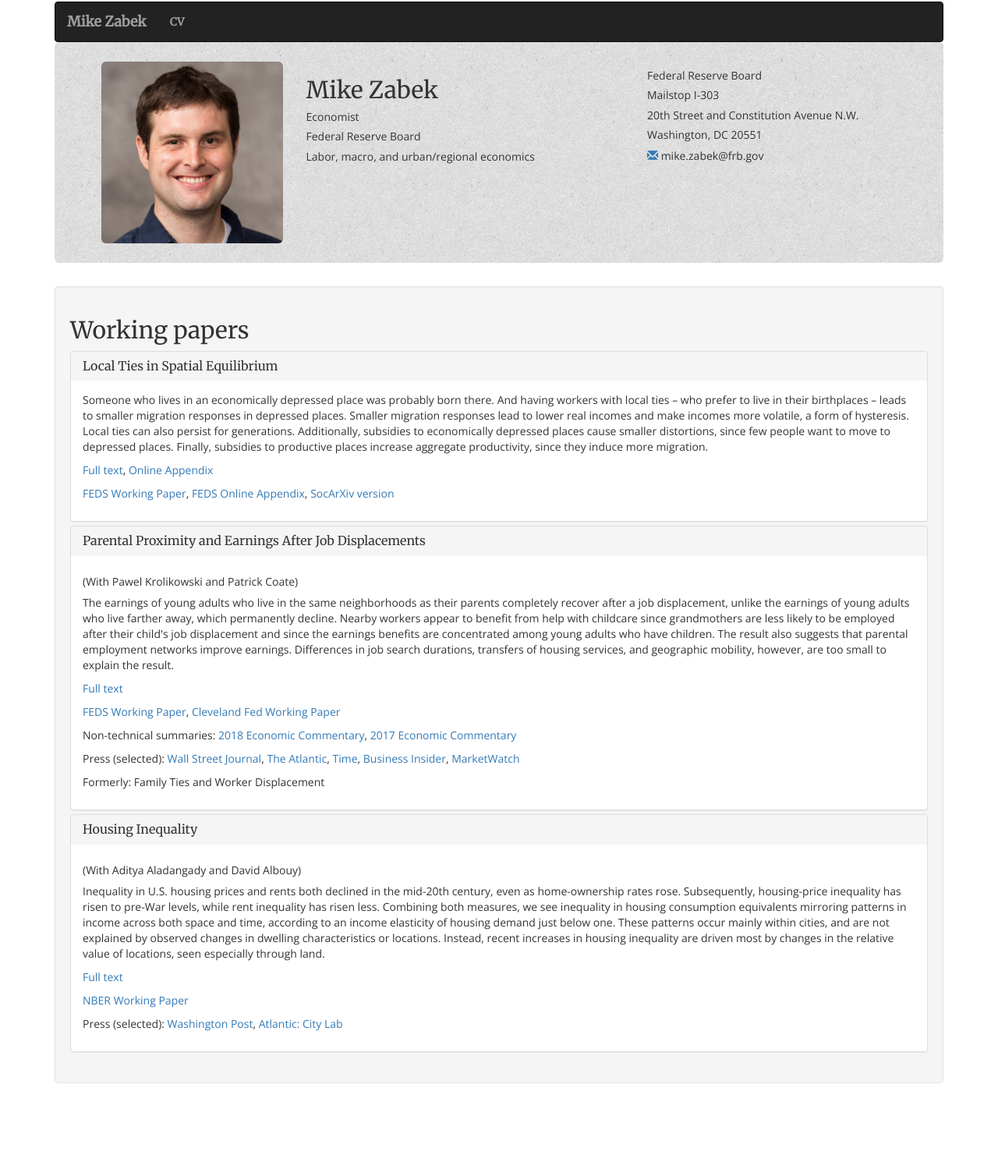
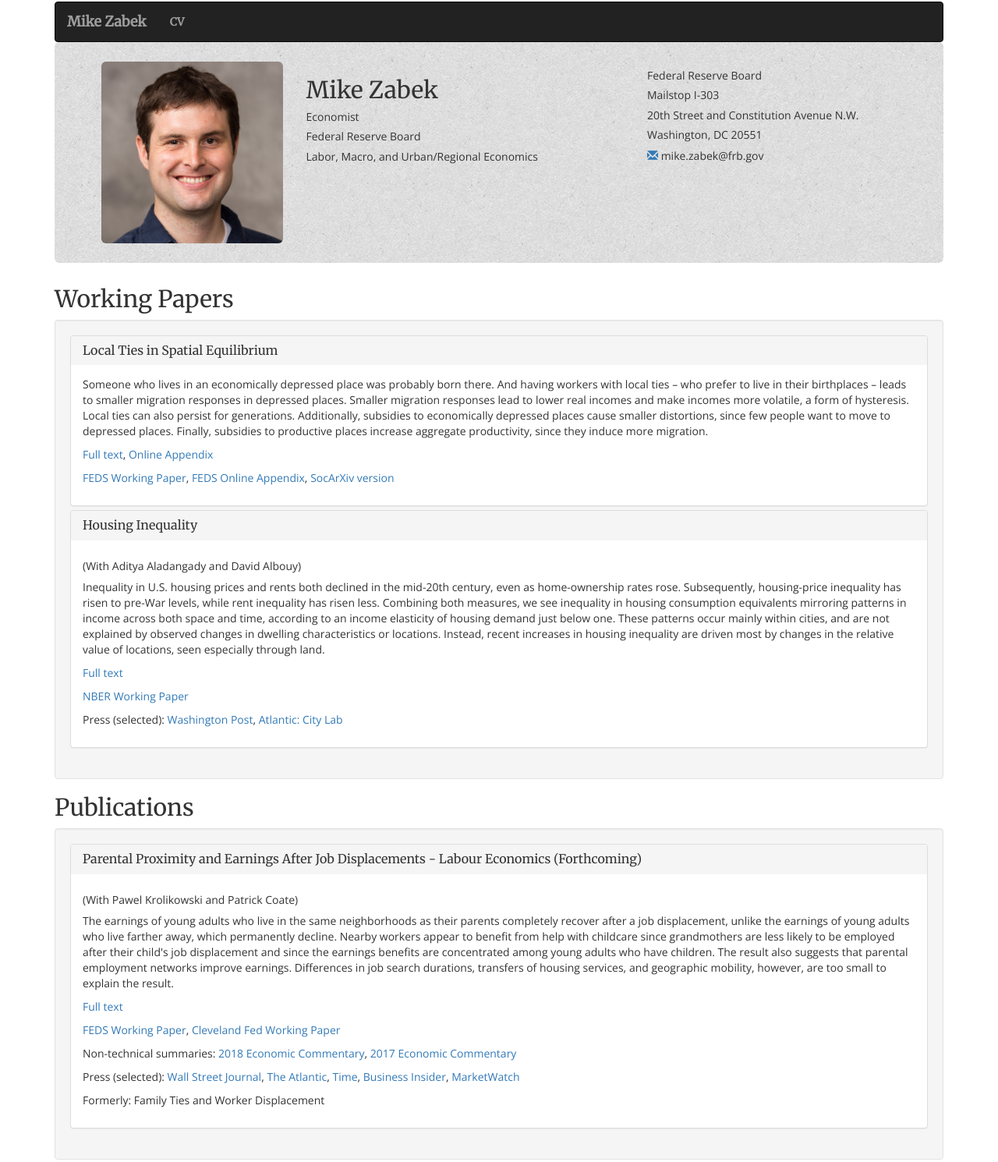
Before and after one commit to MZabek/MZabek.github.io, a plain HTML site: page index.html in a window 1280 px wide. Shown: the part 18-1508 px from the top of the page at 78% size. Before the commit the page ends 1447 px from the top, so only its background shows below. Drawn offline with nearby package versions, Linux system fonts and the light colour scheme.

Commit message:
Parental Promimity moved to publication in index (need to update CV)

```diff
--- a/index.html
+++ b/index.html
@@ -102,7 +102,7 @@
 	  <div class="col-xs-12 col-sm-5">
             <h2>Mike Zabek</h2>
             <h5>Economist</h5>
-            <h5>Federal Reserve Board            <h5>Labor, macro, and urban/regional economics</h5>
+            <h5>Federal Reserve Board            <h5>Labor, Macro, and Urban/Regional Economics</h5>
           </div>
 	  <div class="col-xs-12 col-sm-4">
 	    <h5> Federal Reserve Board </h5>
@@ -114,15 +114,14 @@
 	</div>
 	</div>
 	<!-- Wells for research papers, etc. -->
+      <h2>Working Papers</h2>
       <div class="row-fluid">
         <div class="well col-xs-12 col-sm-12">
-		<h2>Working papers</h2>
             <div class="panel-group" id="Papers">
                 <div class="panel panel-default">
                     <div class="panel-heading">
                         <!--a data-toggle="collapse" data-parent="#Papers" href="#PaperOne" class=""-->
                         <h3 class="panel-title">
-
                         <a href="./pdf/LocalTies_Manuscript.pdf"
                             onclick="trackOutboundLink('./pdf/LocalTies_Manuscript.pdf');
                             return false;">
@@ -154,12 +153,52 @@
                     </div>
                 </div>
                 <div class="panel panel-default">
+                  <div class="panel-heading">
+                      <!--a data-toggle="collapse" data-parent="#Papers" href="#PaperTwo" class=""-->
+                          <h3 class="panel-title"><a href='./pdf/HousingInequality.pdf'
+                              onclick="trackOutboundLink('./pdf/HousingInequality.pdf');
+                              return false;">
+                          Housing Inequality</a></h3>
+                  </div>
+                  <div id="PaperTwo" class="panel-body">
+                      <h5>(With Aditya Aladangady and David Albouy)</h5>
+                      <p>Inequality in U.S. housing prices and rents both declined in the mid-20th century, even as home-ownership rates rose. Subsequently, housing-price inequality has risen to pre-War levels, while rent inequality has risen less. Combining both measures, we see inequality in housing consumption equivalents mirroring patterns in income across both space and time, according to an income elasticity of housing demand just below one. These patterns occur mainly within cities, and are not explained by observed changes in dwelling characteristics or locations. Instead, recent increases in housing inequality are driven most by changes in the relative value of locations, seen especially through land.<p>
+                      <p><a href='./pdf/HousingInequality.pdf'
+                              onclick="trackOutboundLink('./pdf/HousingInequality.pdf');
+                              return false;">
+                              Full text</a></p>
+                      <p><a href='http://www.nber.org/papers/w21916.pdf'
+                              onclick="trackOutboundLink('http://www.nber.org/papers/w21916.pdf');
+                              return false;">
+                              NBER Working Paper</a></p>
+                      <p>Press (selected):
+                          <a href="https://wpo.st/aCSd2"
+                              onclick="trackOutboundLink('https://wpo.st/aCSd2');
+                              return false;">
+                              Washington Post</a>,
+                          <a href="https://www.citylab.com/equity/2018/04/is-housing-inequality-the-main-driver-of-economic-inequality/557984/"
+                              onclick="trackOutboundLink('https://www.citylab.com/equity/2018/04/is-housing-inequality-the-main-driver-of-economic-inequality/557984/');
+                              return false;">
+                              Atlantic: City Lab</a>
+
+                      </p>
+                  </div>
+              </div>
+        </div>
+      </div>
+    </div>
+	<!-- Wells for research papers, etc. -->
+      <div class="row-fluid">
+		<h2>Publications </h2>
+        <div class="well col-xs-12 col-sm-12">
+            <div class="panel-group" id="Papers">
+                <div class="panel panel-default">
                     <div class="panel-heading">
                       <!--a data-toggle="collapse" data-parent="#Papers" href="#PaperTwo" class=""-->
                           <h3 class="panel-title"><a href='./pdf/ParentalProximity.pdf'
                               onclick="trackOutboundLink('./pdf/ParentalProximity.pdf');
                               return false;">
-                          Parental Proximity and Earnings After Job Displacements</a></h3>
+                          Parental Proximity and Earnings After Job Displacements</a> - Labour Economics (Forthcoming)</h3>
                     </div>
                     <div id="ParentalProximity" class="panel-body">
                       <h5>(With Pawel Krolikowski and Patrick Coate)</h5>
@@ -213,41 +252,8 @@
                         <p> Formerly: Family Ties and Worker Displacement </p>
                     </div>
                 </div>
-                <div class="panel panel-default">
-                  <div class="panel-heading">
-                      <!--a data-toggle="collapse" data-parent="#Papers" href="#PaperTwo" class=""-->
-                          <h3 class="panel-title"><a href='./pdf/HousingInequality.pdf'
-                              onclick="trackOutboundLink('./pdf/HousingInequality.pdf');
-                              return false;">
-                          Housing Inequality</a></h3>
-                  </div>
-                  <div id="PaperTwo" class="panel-body">
-                      <h5>(With Aditya Aladangady and David Albouy)</h5>
-                      <p>Inequality in U.S. housing prices and rents both declined in the mid-20th century, even as home-ownership rates rose. Subsequently, housing-price inequality has risen to pre-War levels, while rent inequality has risen less. Combining both measures, we see inequality in housing consumption equivalents mirroring patterns in income across both space and time, according to an income elasticity of housing demand just below one. These patterns occur mainly within cities, and are not explained by observed changes in dwelling characteristics or locations. Instead, recent increases in housing inequality are driven most by changes in the relative value of locations, seen especially through land.<p>
-                      <p><a href='./pdf/HousingInequality.pdf'
-                              onclick="trackOutboundLink('./pdf/HousingInequality.pdf');
-                              return false;">
-                              Full text</a></p>
-                      <p><a href='http://www.nber.org/papers/w21916.pdf'
-                              onclick="trackOutboundLink('http://www.nber.org/papers/w21916.pdf');
-                              return false;">
-                              NBER Working Paper</a></p>
-                      <p>Press (selected):
-                          <a href="https://wpo.st/aCSd2"
-                              onclick="trackOutboundLink('https://wpo.st/aCSd2');
-                              return false;">
-                              Washington Post</a>,
-                          <a href="https://www.citylab.com/equity/2018/04/is-housing-inequality-the-main-driver-of-economic-inequality/557984/"
-                              onclick="trackOutboundLink('https://www.citylab.com/equity/2018/04/is-housing-inequality-the-main-driver-of-economic-inequality/557984/');
-                              return false;">
-                              Atlantic: City Lab</a>
-
-                      </p>
-                  </div>
-                </div>
             </div>
         </div>
-    </div>
 
 	<!-- Bootstrap core JavaScript
     ================================================== -->
```
